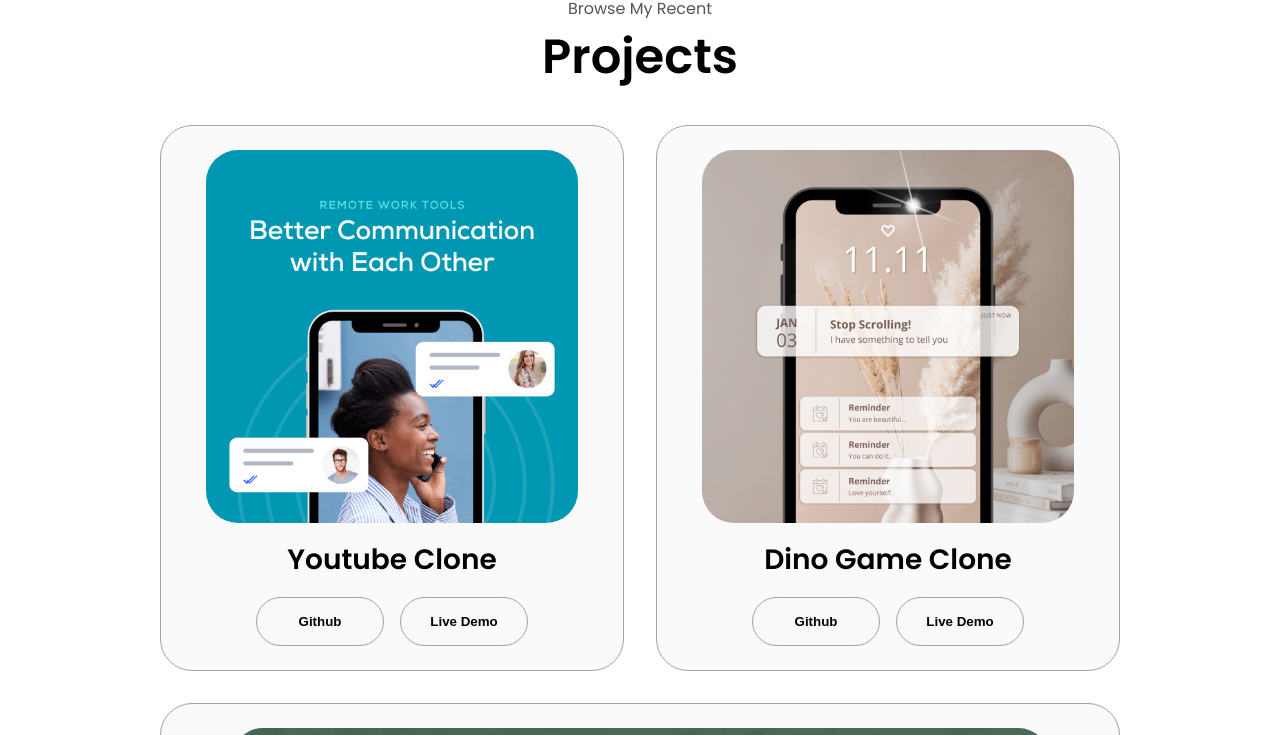
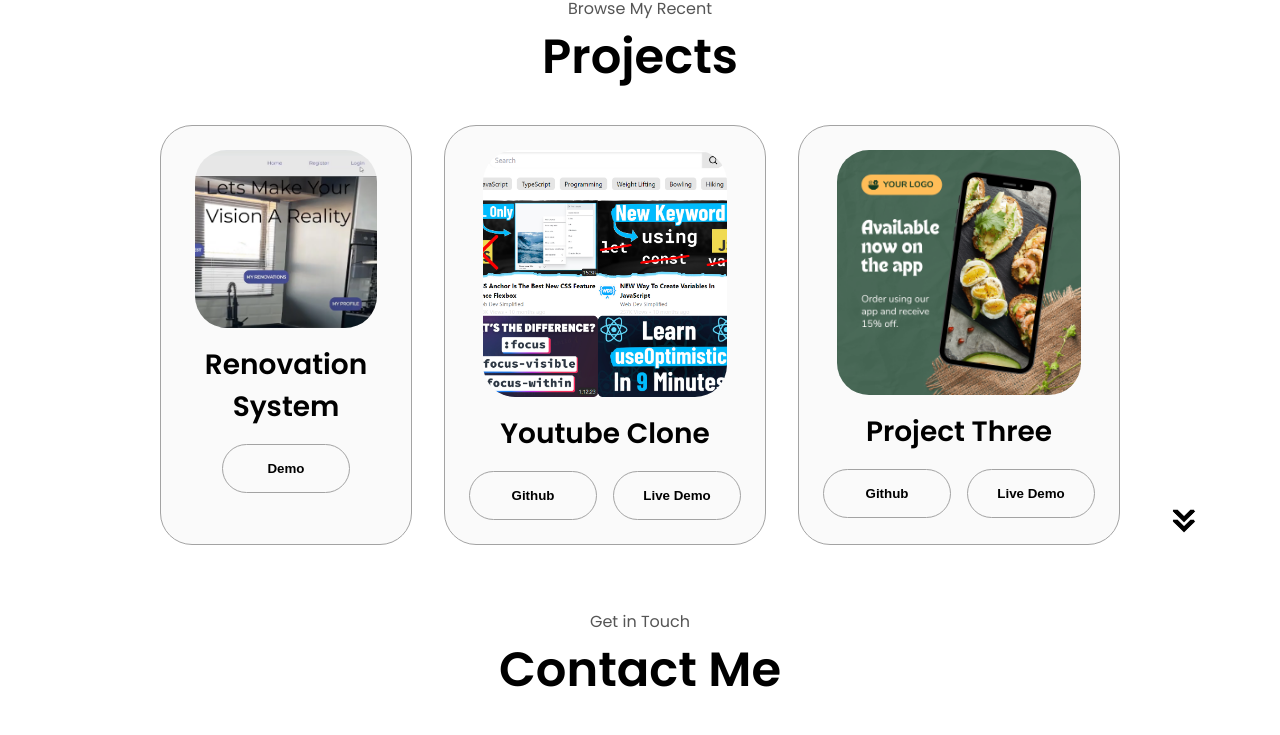
Before and after one commit to MAHLANGU-MS/Main-Portfolio, a plain HTML site: page index.html in a window 1280 px wide. Shown: the part 2468-3203 px from the top of the page. Drawn offline with Linux system fonts and the light colour scheme.

Commit message:
Projects

```diff
--- a/index.html
+++ b/index.html
@@ -319,8 +319,32 @@
           <div class="details-container color-container">
             <div class="article-container">
               <img
-                src="./assets/project-1.png"
+                src="./assets/Reno2.png"
                 alt="Project 1"
+                class="project-img"
+              />
+            </div>
+            <h2 class="experience-sub-title project-title">Renovation System</h2>
+            <div class="btn-container">
+              <!-- <button
+                class="btn btn-color-2 project-btn"
+                onclick="location.href='https://github.com/MAHLANGU-MS/Personal-Projects/tree/main/YTClone'"
+              >
+                Github
+              </button> -->
+              <button
+                class="btn btn-color-2 project-btn"
+                onclick="location.href='https://youtu.be/3fJmM2M5UlU?si=lBHjC0nZlsqG-YIL'"
+              >
+                Demo
+              </button>
+            </div>
+          </div>
+          <div class="details-container color-container">
+            <div class="article-container">
+              <img
+                src="./assets/YTClone4.png"
+                alt="Project 2"
                 class="project-img"
               />
             </div>
@@ -329,30 +353,6 @@
               <button
                 class="btn btn-color-2 project-btn"
                 onclick="location.href='https://github.com/MAHLANGU-MS/Personal-Projects/tree/main/YTClone'"
-              >
-                Github
-              </button>
-              <button
-                class="btn btn-color-2 project-btn"
-                onclick="location.href='https://github.com/'"
-              >
-                Live Demo
-              </button>
-            </div>
-          </div>
-          <div class="details-container color-container">
-            <div class="article-container">
-              <img
-                src="./assets/project-2.png"
-                alt="Project 2"
-                class="project-img"
-              />
-            </div>
-            <h2 class="experience-sub-title project-title">Dino Game Clone</h2>
-            <div class="btn-container">
-              <button
-                class="btn btn-color-2 project-btn"
-                onclick="location.href='https://github.com/MAHLANGU-MS/Personal-Projects/tree/main/Dino%20Game'"
               >
                 Github
               </button>
```
Also changed, not shown: Reno2.png (added), assets/Reno-Project.png (added), assets/Reno.png (added), assets/Reno2.png (added), assets/YTClone.png (added), assets/YTClone2.png (added), assets/YTClone3.png (added), assets/YTClone4.png (added).
